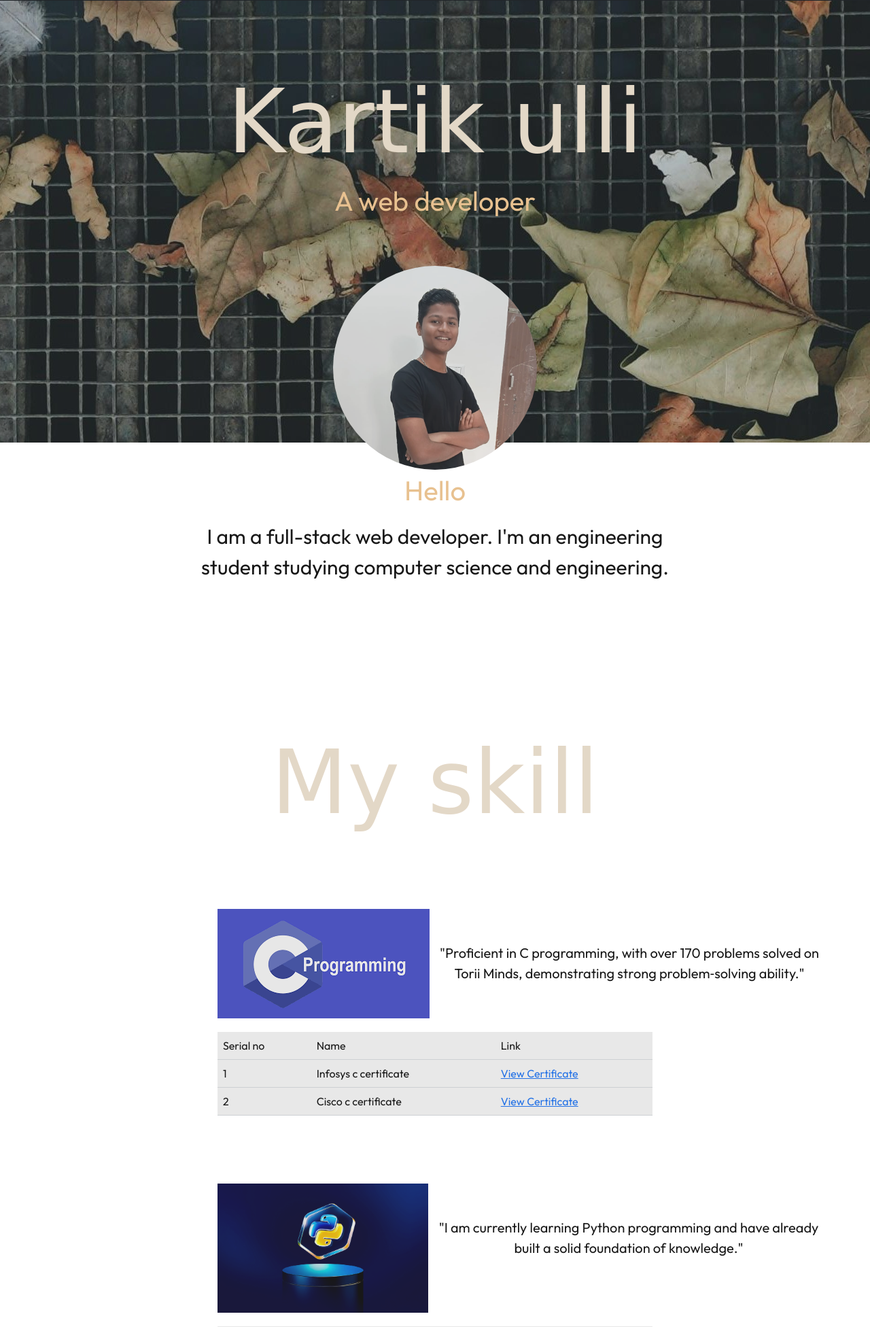
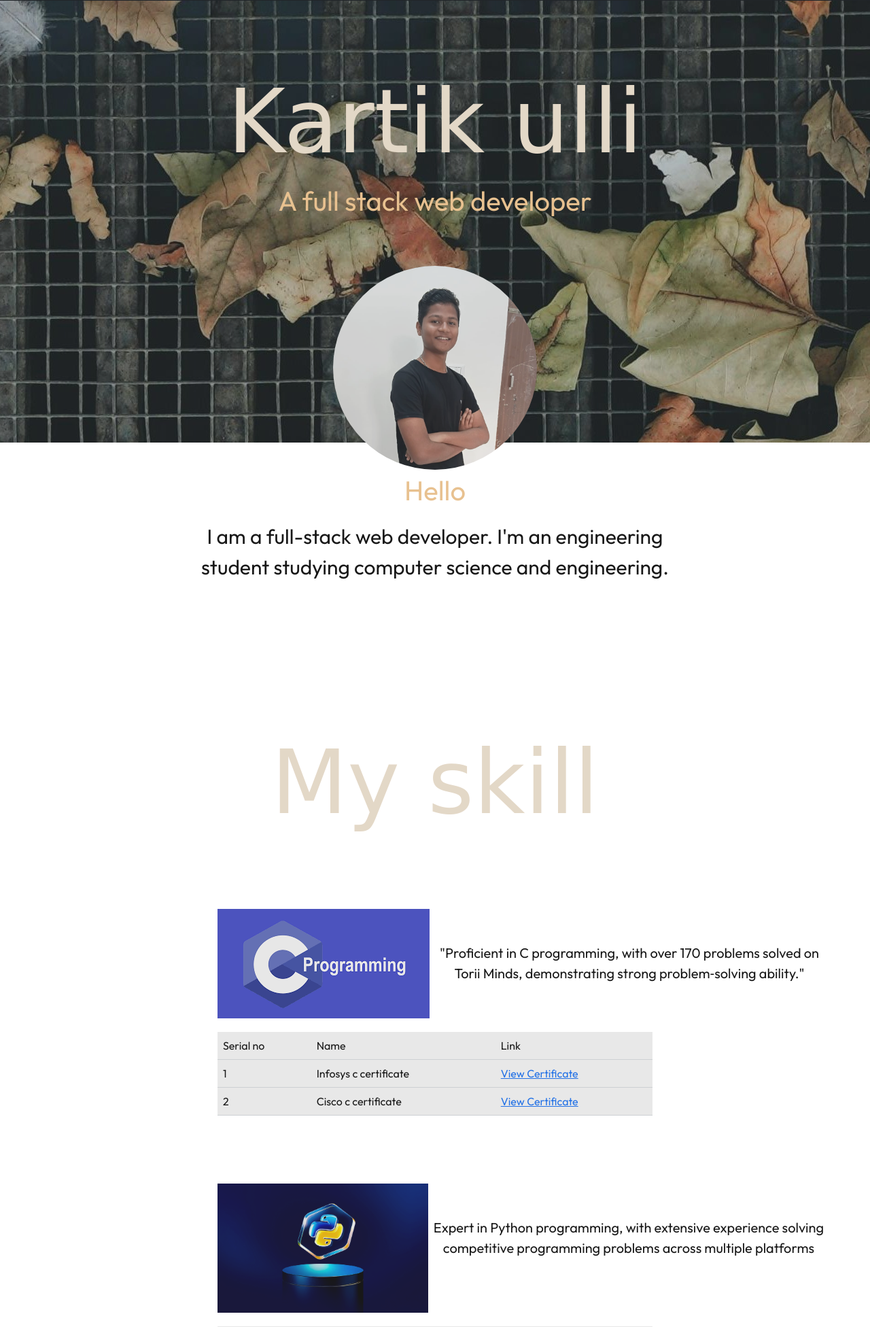
Before and after one commit to Kartik-ulli/Portfolio-, a Node server app: page / in a window 1280 px wide. Shown: the part 55-2007 px from the top of the page at 68% size. Run offline with Node 20, Linux system fonts and the light colour scheme; some web fonts are replaced.

Commit message:
Updated leetcode and some text

```diff
--- a/views/index.ejs
+++ b/views/index.ejs
@@ -41,7 +41,7 @@
     <div class="firstdiv" id="firstdiv">
         <div class="container">
         <h1>Kartik ulli</h1>
-        <p>A web developer</p>
+        <p>A full stack web developer</p>
 
     </div>
     <div class="seconddiv" id="about">
@@ -86,7 +86,7 @@
     </table>
     <div class="skilldiv">
         <img src="./images/Features_Of_Python_1_f4ccd6d9f7.jpg" class="skill" width="310px" alt="Phython">
-        <p class="ditail" id="skill">"I am currently learning Python programming and have already built a solid foundation of knowledge."</p>
+        <p class="ditail" id="skill">Expert in Python programming, with extensive experience solving competitive programming problems across multiple platforms</p>
     </div>
     <table class="table" style="width: 50%; margin: 20px auto;">
   <thead>
@@ -147,7 +147,7 @@
         <tbody>
             <tr>
                 <th scope="row">1</th>
-                <td>E commerce Website</td>
+                <td>Gallery Showcase</td>
                 <td><a href="https://kartik-ulli.github.io/E-commerce-Website-/">View Project</a></td>
             </tr>
             <tr>
@@ -173,6 +173,7 @@
         <a href="https://x.com/Kartikulli">Twitter</a>
         <a href="https://www.instagram.com/Kartik_sagar_07">Instagram</a>
         <a href="https://github.com/Kartik-ulli">GitHub</a>
+        <a href="https://leetcode.com/u/Kartik-ulli/">LeetCode</a>
         </div>
         <div>
 
```
